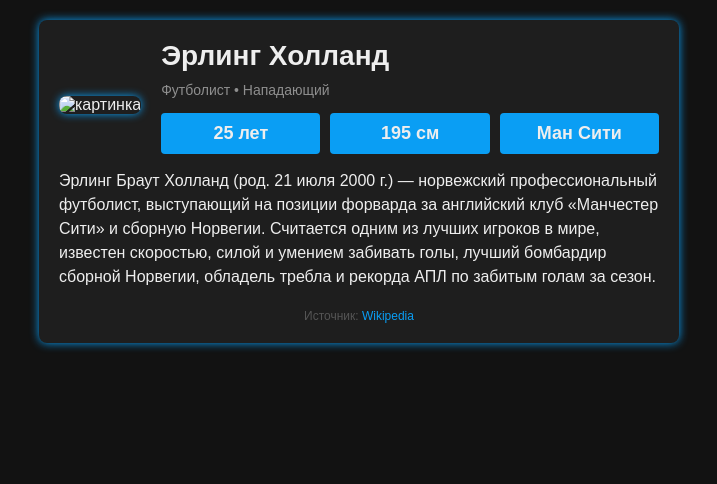
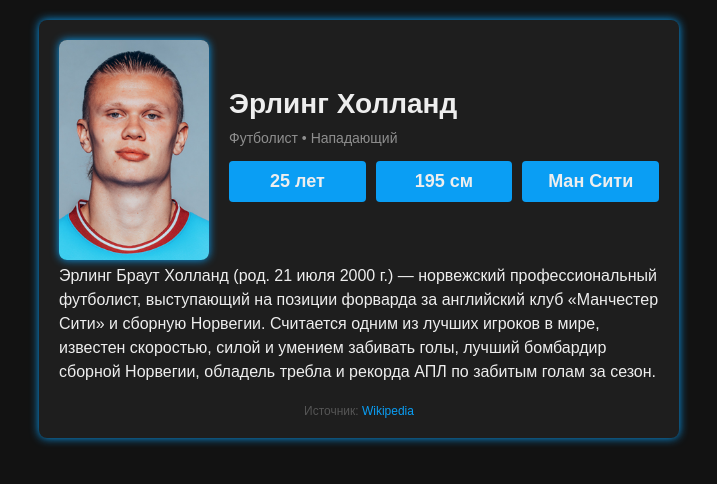
Before and after one commit to ilyakochanov48-creator/haaland, a plain HTML site: page index.html in a window 1280 px wide. Shown: the whole page, without its empty margins (281-998 px from the left). Drawn offline with Linux system fonts and the light colour scheme.

Commit message:
Update index.html

```diff
--- a/index.html
+++ b/index.html
@@ -89,7 +89,7 @@
     <div class="profile">
       <div class="header">
         <div class="photo">
-          <img src="/фото/R.jpeg" alt="картинка" />
+          <img src="/foto/R.jpeg" alt="картинка" />
         </div>
         <div class="info">
           <h1>Эрлинг Холланд</h1>
@@ -117,4 +117,5 @@
       </div>
     </div>
   </body>
+
 </html>
```
